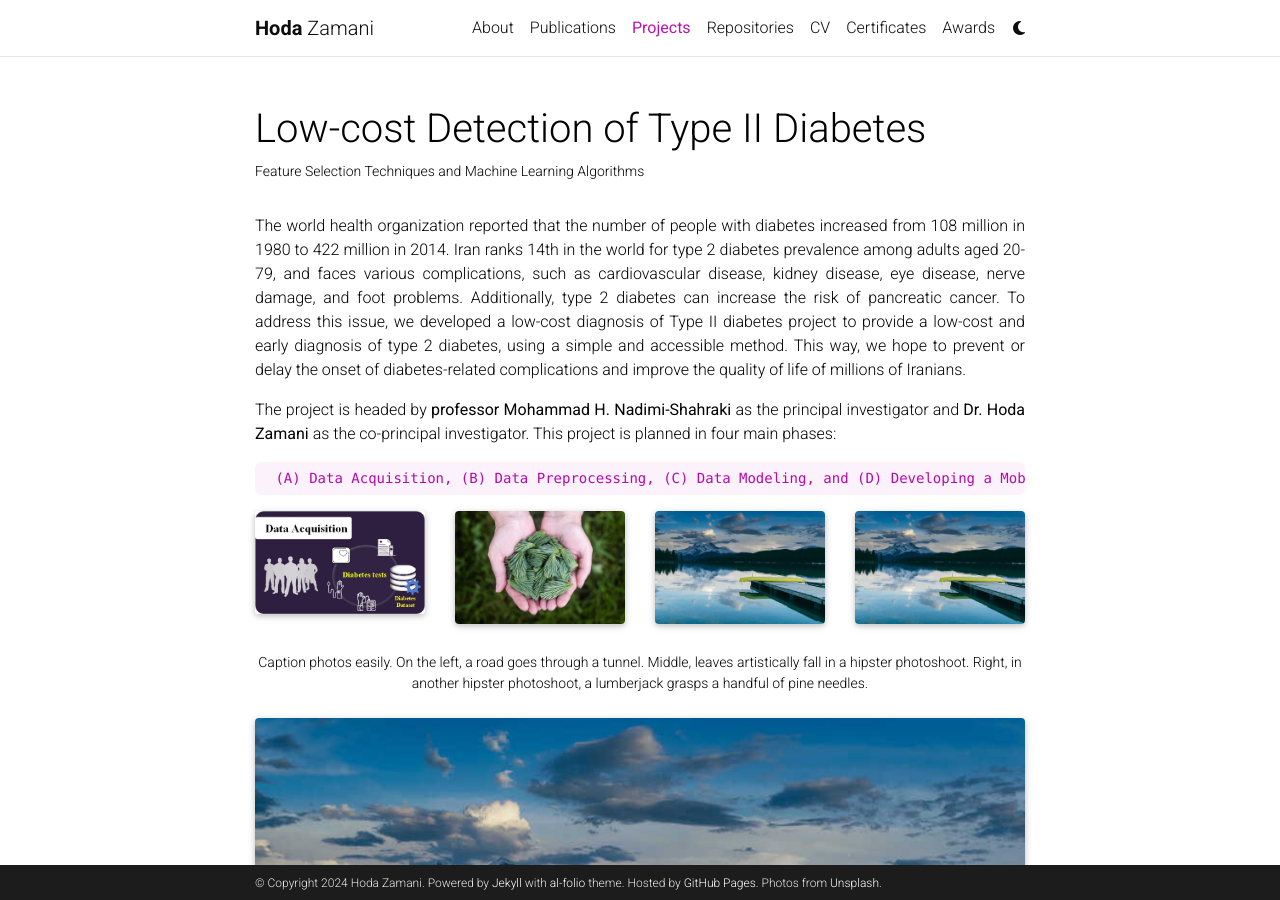
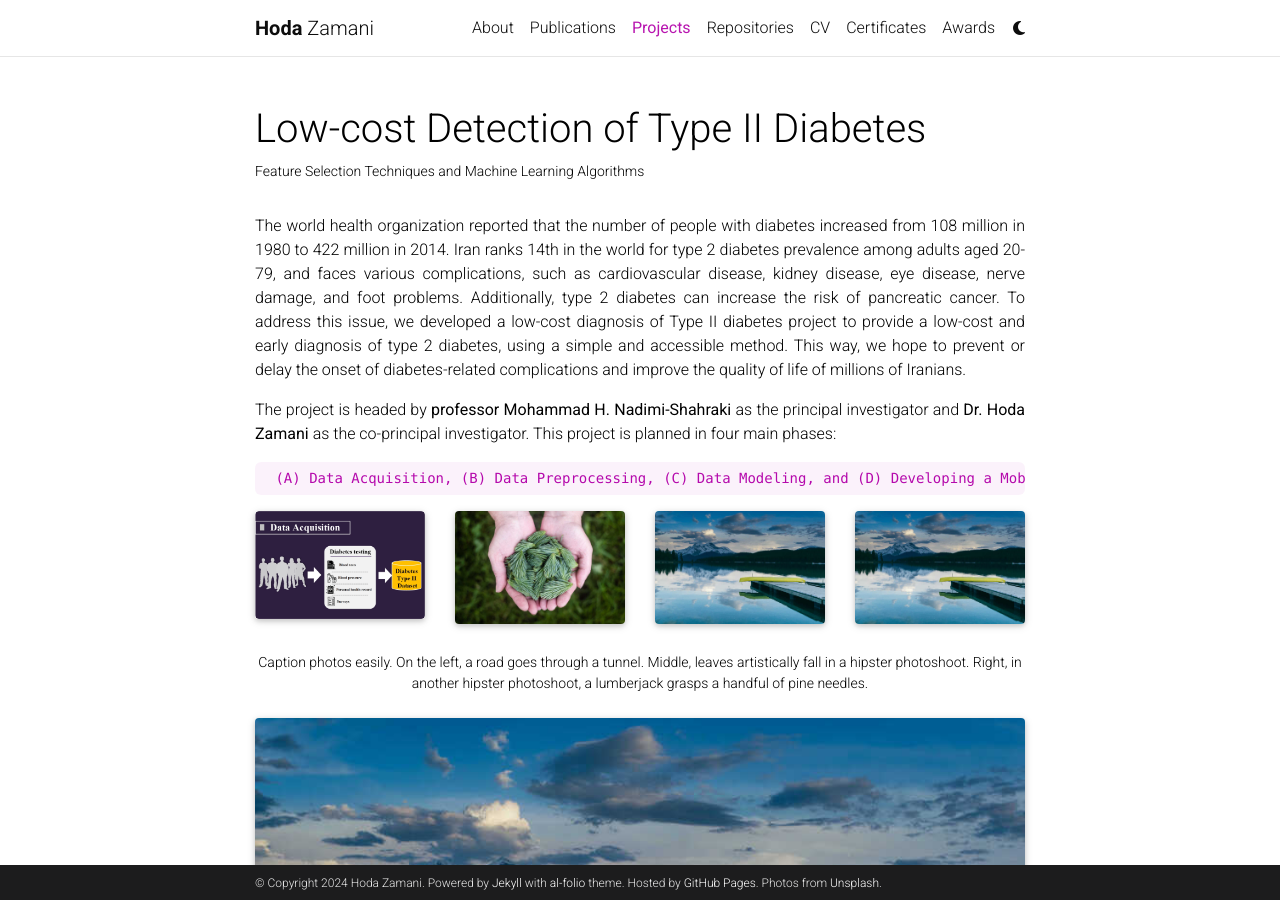
Before and after one commit to HodaZamani/HodaZamani.github.io, a Jekyll site: the page built from _projects/1_project.md, in a window 1280 px wide and 900 px high. Built offline with Jekyll 4.4.1, drawn with Linux system fonts in a browser that asks for light colours; full-size pictures stand in for the smaller copies a plugin makes; comment, search, counter and statistics services are not loaded; a style sheet for code colours, icons or effects is not loaded.

Commit message:
Update 1_project.md

```diff
--- a/_projects/1_project.md
+++ b/_projects/1_project.md
@@ -15,7 +15,7 @@
 
 <div class="row">
     <div class="col-sm mt-3 mt-md-0">
-        {% include figure.html path="assets/img/DataAcqusation.jpg" title="Example image" class="img-fluid rounded z-depth-1" %}
+        {% include figure.html path="assets/img/DataAcqusation1.jpg" title="Example image" class="img-fluid rounded z-depth-1" %}
     </div>
     <div class="col-sm mt-3 mt-md-0">
         {% include figure.html path="assets/img/3.jpg" title="example image" class="img-fluid rounded z-depth-1" %}
```
